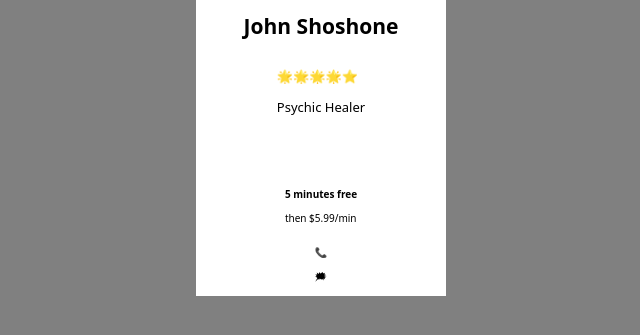
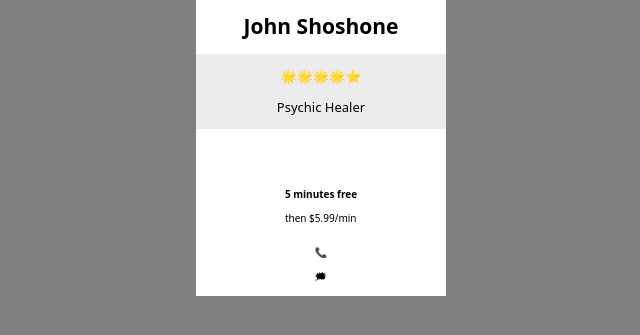
Before and after one commit to vongdara16/flexbox-grid-responsive-design-lab, a plain HTML site: page index.html in a window 1280 px wide. Shown: the part 331-666 px from the top of the page, without its empty margins (319-959 px from the left). Drawn offline with Linux system fonts and the light colour scheme.

Commit message:
fix occupation

```diff
--- a/css/style.css
+++ b/css/style.css
@@ -58,5 +58,10 @@ img {
 }
 
 #occupation {
+  /* display: flex; */
   font-size: 1.3rem;
+  background-color: rgb(236, 236, 236);
+  /* flex-direction: column; */
+  width: 100%;
+  text-align: center;
 }
```
